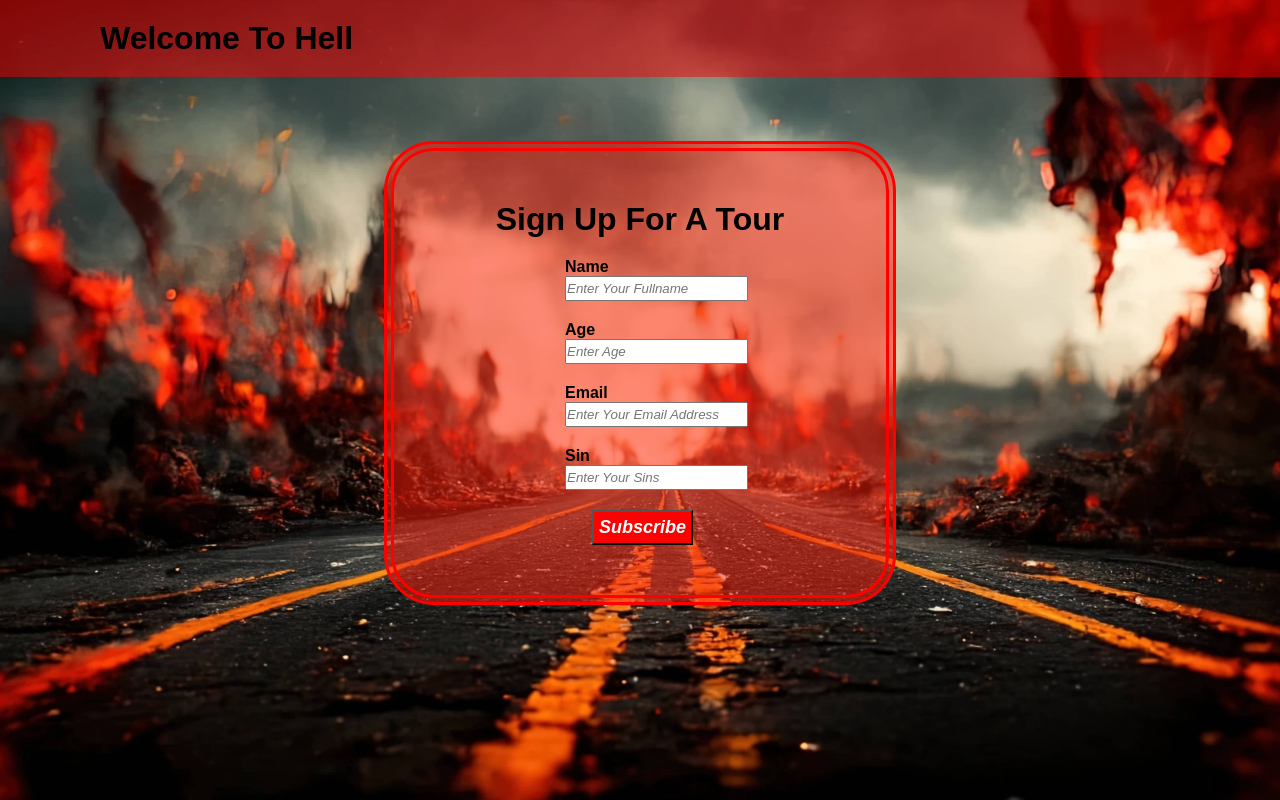
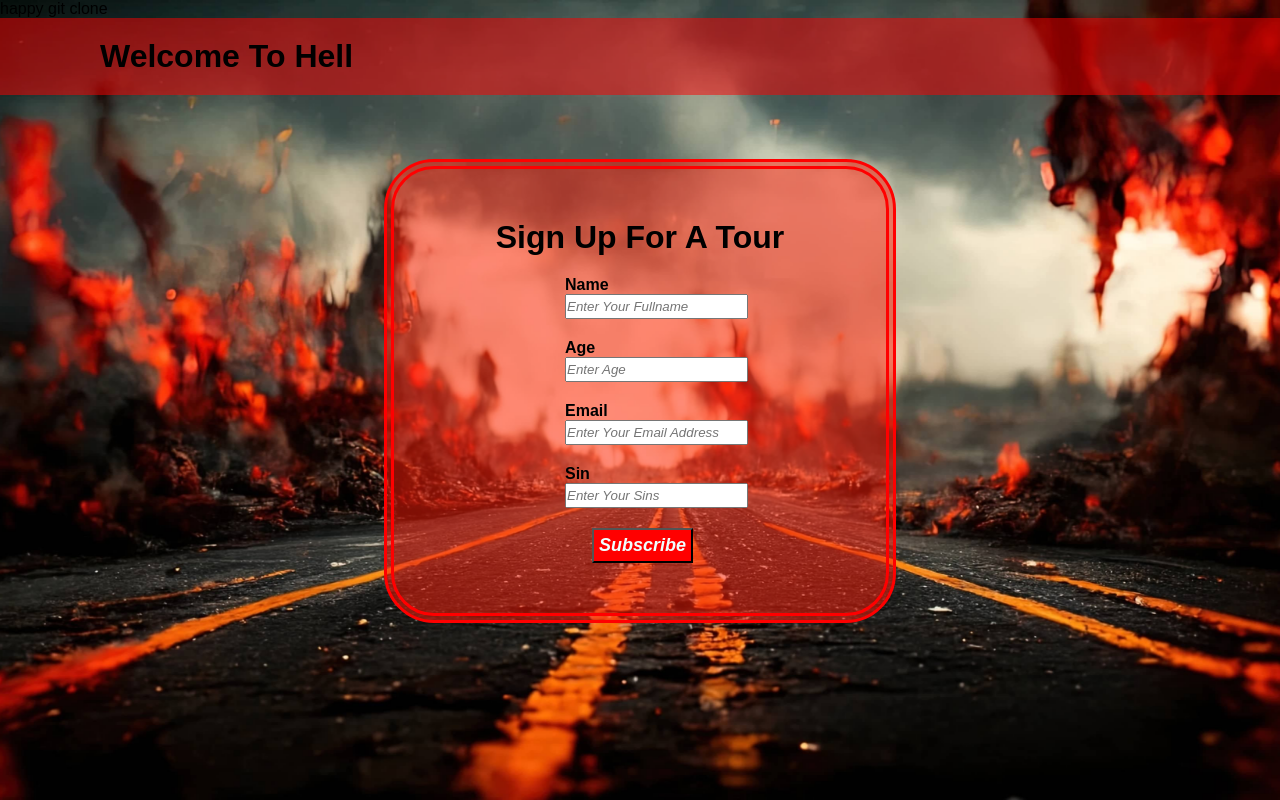
Before and after one commit to Barnabas-U/my-form, a plain HTML site: page index.html in a window 1280 px wide. Drawn offline with Linux system fonts and the light colour scheme.

Commit message:
just testing

```diff
--- a/index.html
+++ b/index.html
@@ -9,6 +9,8 @@
 </head>
 
 <body>
+
+    <p>happy git clone</p>
 
     <h1 class="greeting">Welcome To Hell</h1>
 
```
